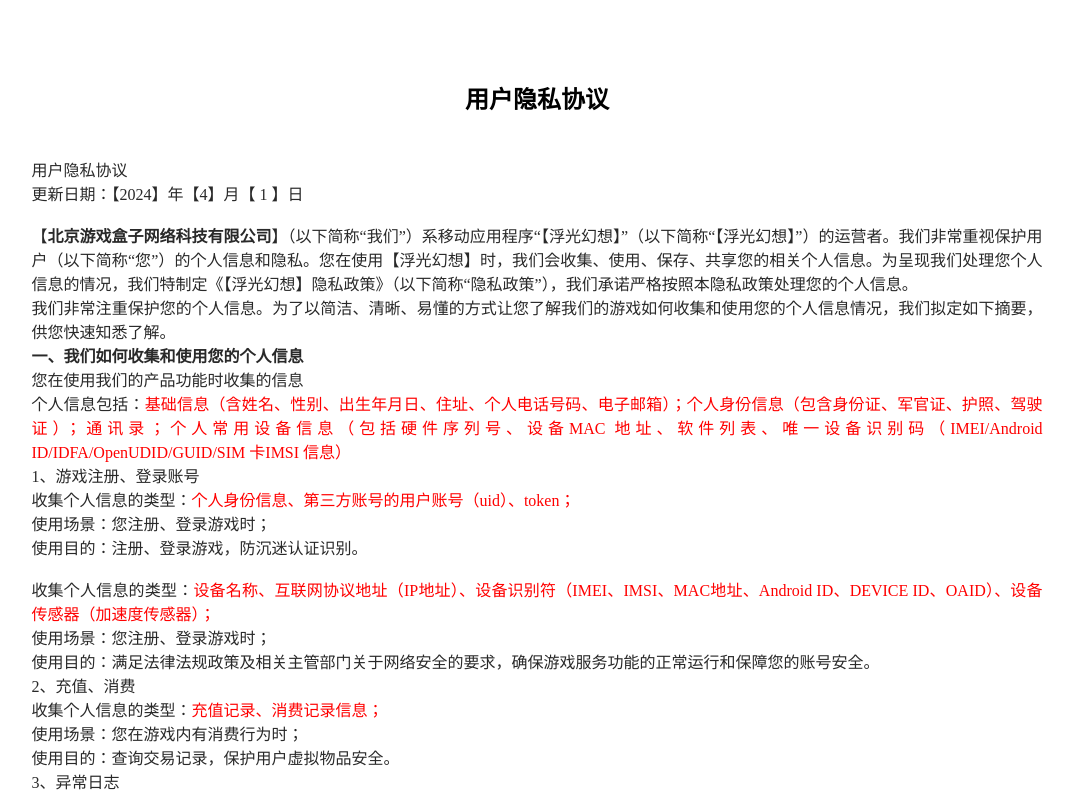
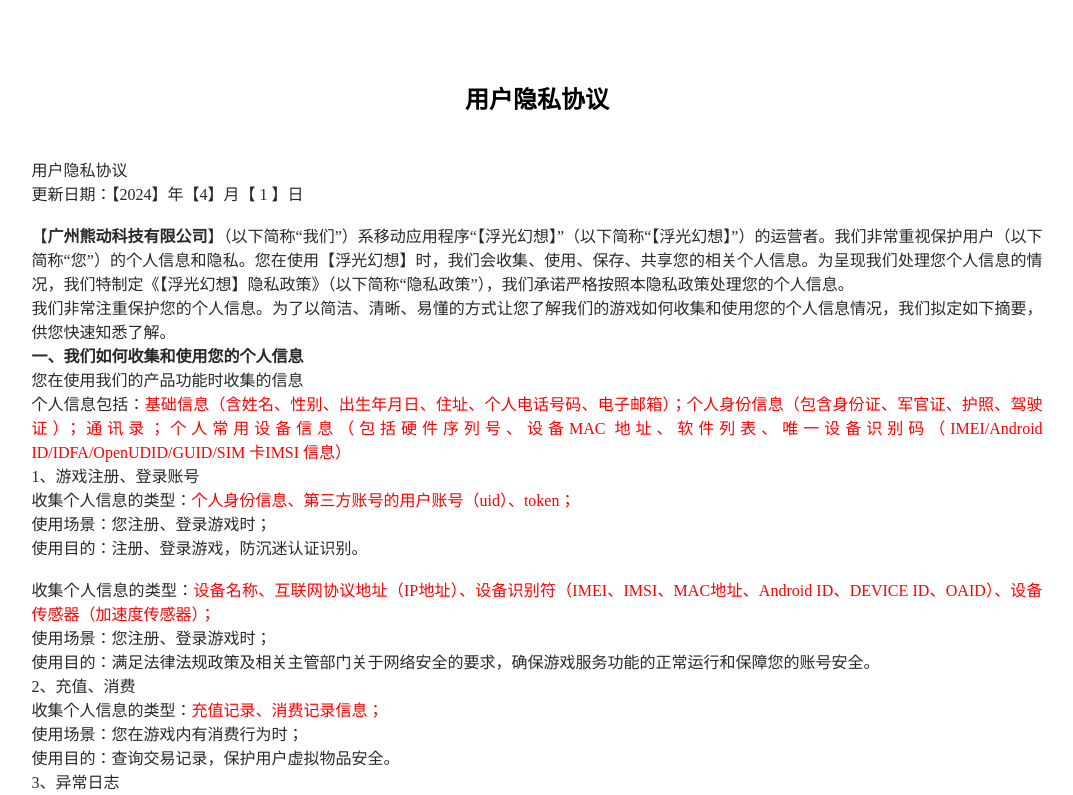
Before and after one commit to wangmiao033/lydl2025, a plain HTML site: page 北京游戏盒子网络科技有限公司.html in a window 1280 px wide. Shown: the top 795 px of the page, without its empty margins (103-1176 px from the left). Drawn offline with Linux system fonts and the light colour scheme.

Commit message:
Update 北京游戏盒子网络科技有限公司.html

```diff
--- a/北京游戏盒子网络科技有限公司.html
+++ b/北京游戏盒子网络科技有限公司.html
@@ -2,9 +2,9 @@
 
 <head>
     <meta charset="UTF-8">
-    <title>北京游戏盒子网络科技有限公司</title>
-    <meta name="keywords" content="北京游戏盒子网络科技有限公司" />
-    <meta name="description" content="北京游戏盒子网络科技有限公司" />
+    <title>广州熊动科技有限公司</title>
+    <meta name="keywords" content="广州熊动科技有限公司" />
+    <meta name="description" content="广州熊动科技有限公司" />
     <meta http-equiv="Content-Type" content="text/html; charset=utf-8" />
     <meta http-equiv="Content-Style-Type" content="text/css" />
     <style>
@@ -68,7 +68,7 @@
                 style="font-family: 微软雅黑;color: rgb(41, 41, 41);letter-spacing: 0;font-size: 16px"><br /></span><span
                 style="font-family: 微软雅黑;color: rgb(41, 41, 41);letter-spacing: 0;font-size: 16px"><br /></span><span
                 style="font-family: 微软雅黑;color: rgb(41, 41, 41);letter-spacing: 0;font-size: 16px">【</span><strong><span
-                    style="font-family: 微软雅黑;color: rgb(41, 41, 41);letter-spacing: 0;font-size: 16px">北京游戏盒子网络科技有限公司</span></strong><span
+                    style="font-family: 微软雅黑;color: rgb(41, 41, 41);letter-spacing: 0;font-size: 16px">广州熊动科技有限公司</span></strong><span
                 style="font-family: 微软雅黑;color: rgb(41, 41, 41);letter-spacing: 0;font-size: 16px"><span
                     style="font-family:微软雅黑">】（以下简称</span><span
                     style="font-family:微软雅黑">“我们”）系移动应用程序“【</span></span><span
```
